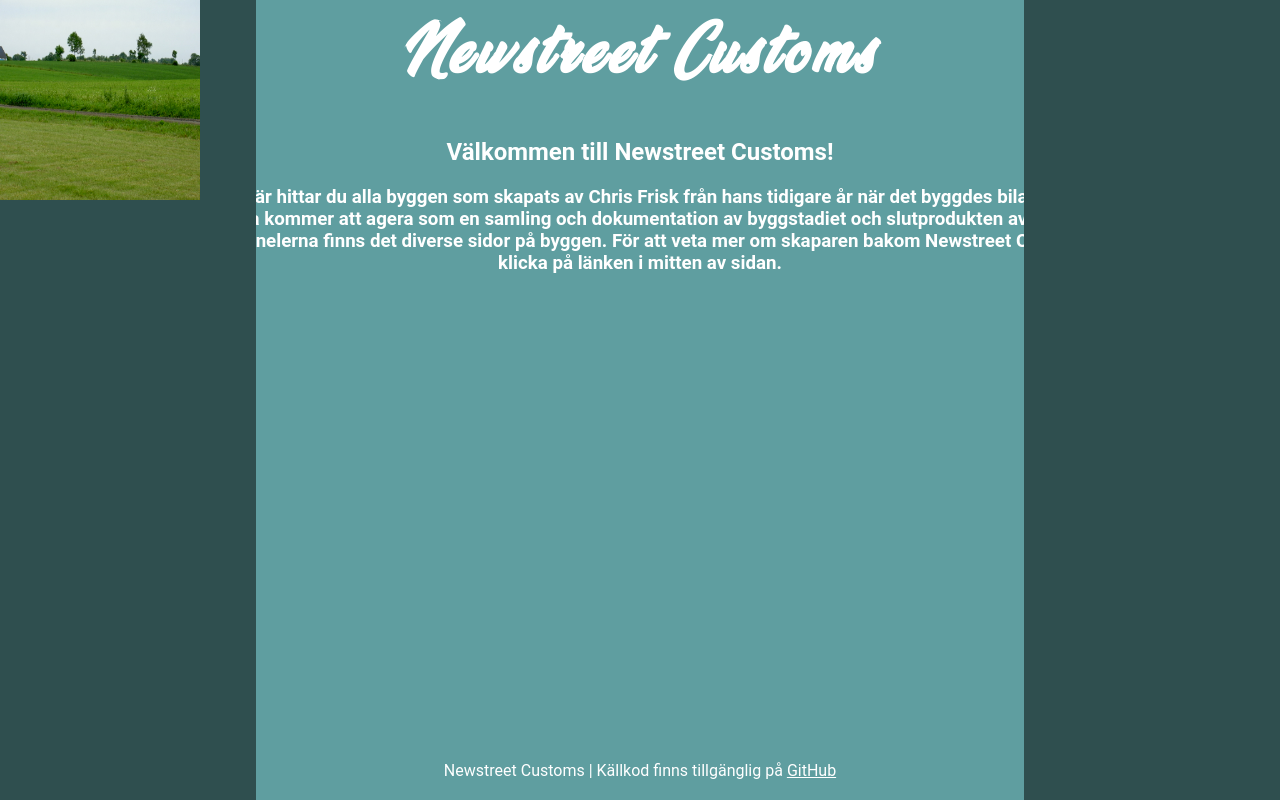
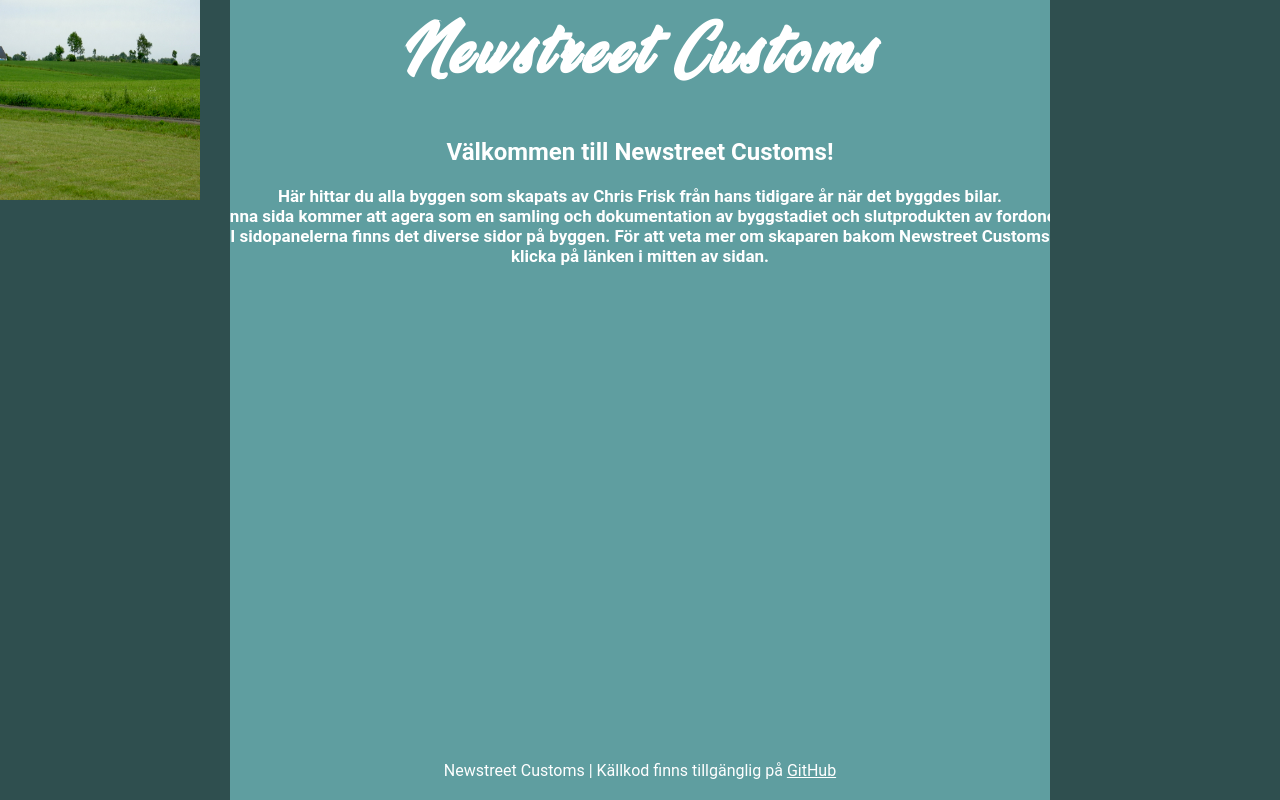
Before and after one commit to Stronkness/newstreet-customs, a React (Create React App) app: page / in a window 1280 px wide. Built offline with nearby package versions, Linux system fonts and the light colour scheme.

Commit message:
Attempt to fix scaling for different devices

```diff
--- a/package.json
+++ b/package.json
@@ -34,5 +34,8 @@
       "last 1 firefox version",
       "last 1 safari version"
     ]
+  },
+  "devDependencies": {
+    "react-router-dom": "^6.3.0"
   }
 }
--- a/src/App.js
+++ b/src/App.js
@@ -2,6 +2,7 @@ import React from "react";
 import Header from "./Header";
 import StartPagePanel from "./StartPagePanel";
 import Footer from "./Footer";
+import { BrowserRouter, Routes, Route } from "react-router-dom";
 
 import Saab93 from "./Saab93";
 
@@ -20,7 +21,7 @@ TODO:
 
 function App() {
     return (
-        <div>
+        <BrowserRouter>
             <div className="blackbarpanel left-panel">
                 <Saab93/>
             </div>
@@ -30,7 +31,7 @@ function App() {
             <Header/>
             <StartPagePanel/>
             <Footer/>
-        </div>
+        </BrowserRouter>
     );
 }
 
--- a/src/StartPagePanel.js
+++ b/src/StartPagePanel.js
@@ -7,7 +7,7 @@ function StartPagePanel(){
         <div>
             <div className="centerSpace">
                 <h2>Välkommen till Newstreet Customs!</h2>
-                <h3>Här hittar du alla byggen som skapats av Chris Frisk från hans tidigare år när det byggdes bilar.
+                <h3 className="smallerfont">Här hittar du alla byggen som skapats av Chris Frisk från hans tidigare år när det byggdes bilar.
                     <br/>
                     Denna sida kommer att agera som en samling och dokumentation av byggstadiet och slutprodukten av fordonen.
                     <br/>
--- a/src/css/BlackBarPanel.css
+++ b/src/css/BlackBarPanel.css
@@ -1,9 +1,8 @@
 .blackbarpanel {
     background-color: darkslategray;
-    display: inline-block;
-    width: 20%;
+    width: 18%;
     position: fixed;
-    height: 100vh;
+    height: 100%;
 }
 
 .left-panel {
--- a/src/css/Header.css
+++ b/src/css/Header.css
@@ -1,6 +1,6 @@
 .header {
     color: white;
-    font-family: 'VeganStyle';
+    font-family: 'VeganStyle', 'Roboto', 'sans-serif';
     font-size: 25px;
     position: sticky;
     letter-spacing: 6px;
--- a/src/css/StartPagePanel.css
+++ b/src/css/StartPagePanel.css
@@ -1,5 +1,6 @@
 html, body {
     font-family: 'Roboto', sans-serif;
+    font-size: 1rem;
 }
 
 .centerSpace {
@@ -7,3 +8,7 @@ html, body {
     justify-content: center;
     text-align: center;
 }
+
+.smallerfont {
+    font-size: 17px;
+}
```
Also changed, not shown: 1 other file (tests, documents, lock files or other folders).
